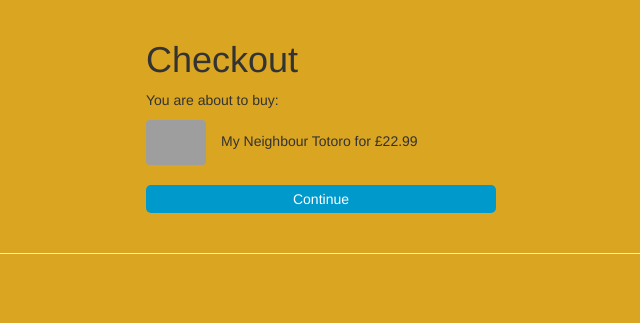
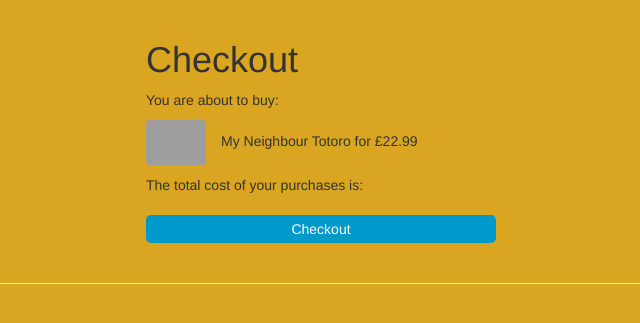
Before and after one commit to yasseraboelsaad/eShop, a PHP site: page /cart.php in a window 1280 px wide. Shown: the part 51-374 px from the top of the page, without its empty margins (319-959 px from the left). Run offline with PHP 8.4, Linux system fonts and the light colour scheme; grey boxes are pictures that could not be loaded.

Commit message:
Cart enhanced

```diff
--- a/cart.php
+++ b/cart.php
@@ -108,8 +108,9 @@
   <h1>Checkout</h1>
   <p>You are about to buy:</p>
   <p><img class="item" title="Image of Cover" src="http://i.imgur.com/bqvpFUM.jpg" />My Neighbour Totoro for £22.99</p>
+   <p>The total cost of your purchases is:<p>
    <div class="button">
-    Continue
+    Checkout
   </div>
 </div>
     <!-- /.container -->
```
